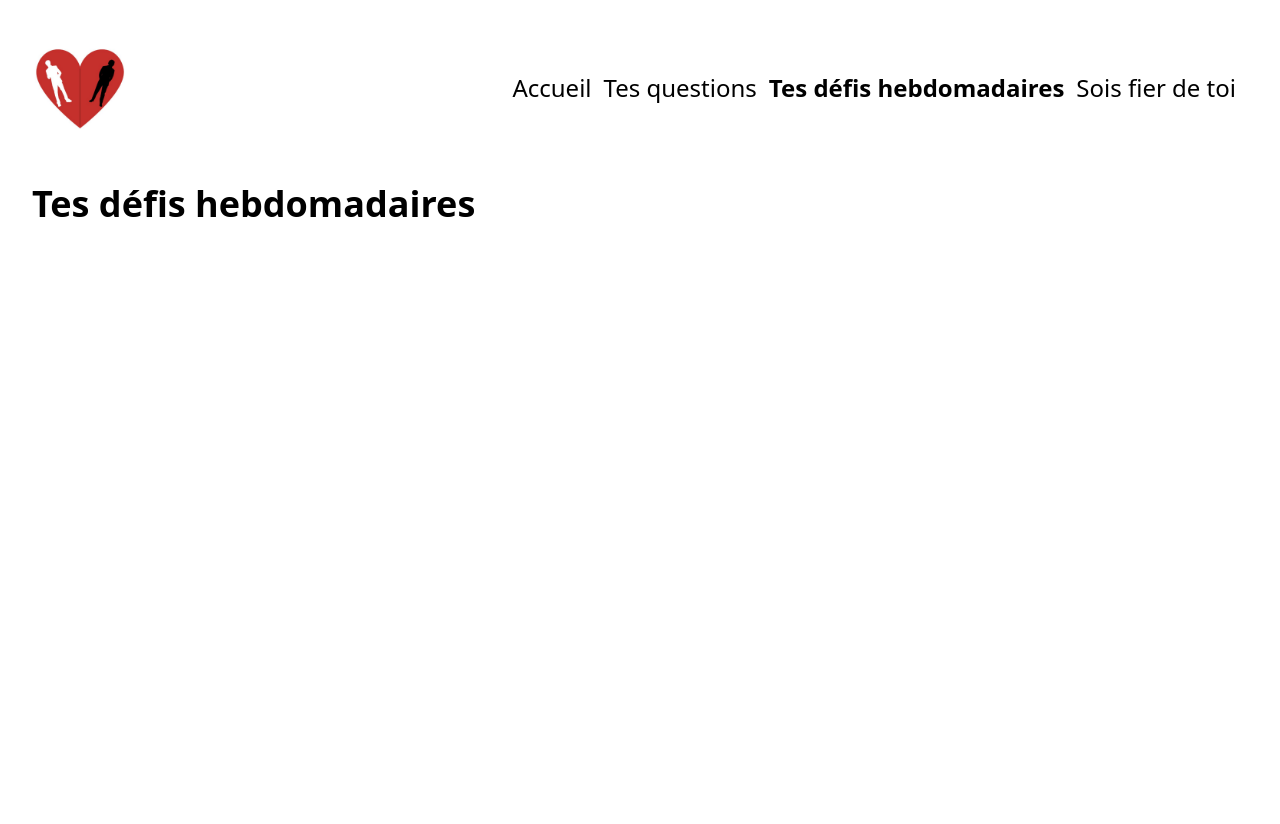
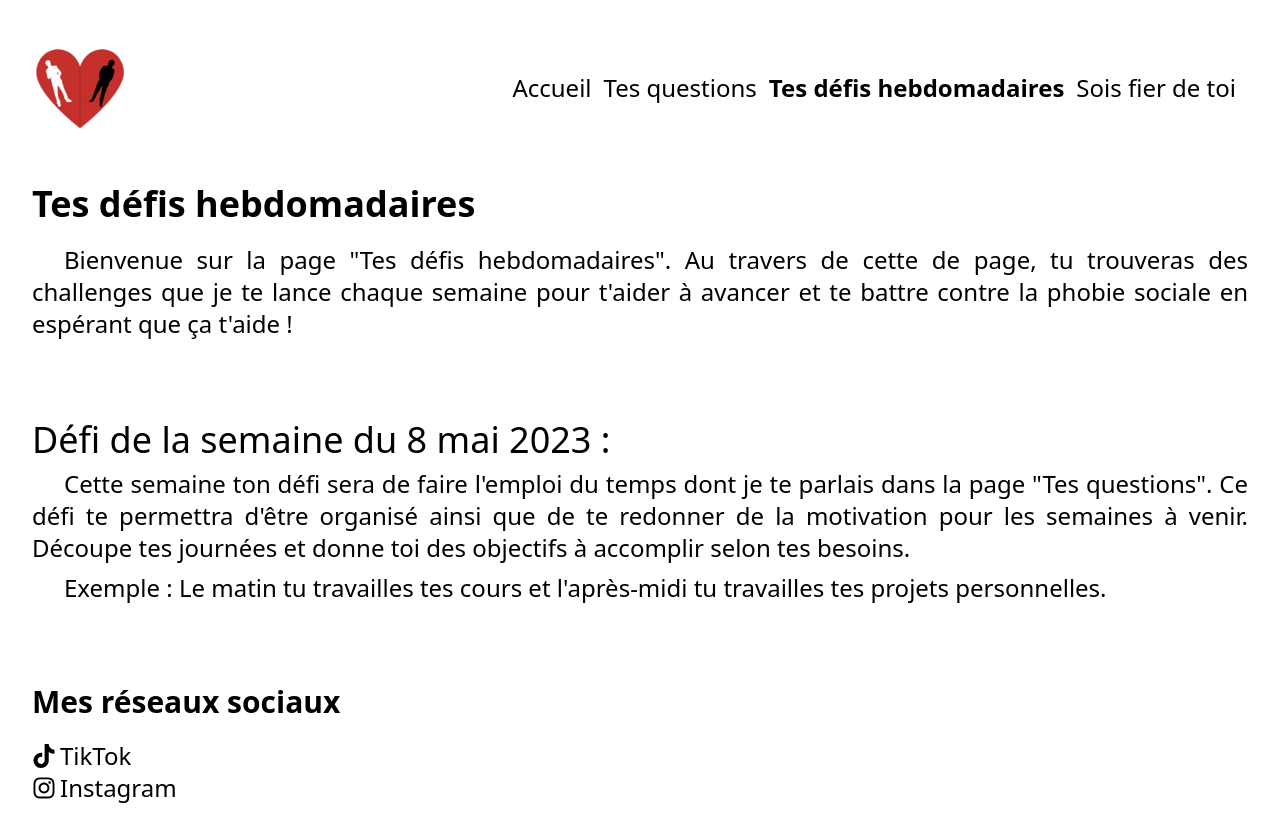
Before and after one commit to mlefloch12/unSociophobe, a React (Create React App) app: page /weeklychallenge in a window 1280 px wide. Before the commit the page ends 800 px from the top, so only its background shows below. Built offline with nearby package versions, Linux system fonts and the light colour scheme.

Commit message:
V1 de la page WeeklyChallenge

```diff
--- /dev/null
+++ b/src/components/Challenge.tsx
@@ -0,0 +1,17 @@
+export const Challenge = () => {
+    return (
+        <section>
+            <div>
+                <h3 className="font-extrabold text-4xl mt-12">Tes défis hebdomadaires</h3>
+            </div>
+            <div>
+                <p className="text-2xl mt-5 text-justify indent-8">Bienvenue sur la page "Tes défis hebdomadaires". Au travers de cette de page, tu trouveras des challenges que je te lance chaque semaine pour t'aider à avancer et te battre contre la phobie sociale en espérant que ça t'aide !</p>
+            </div>
+            <div>
+                <p className="text-4xl mt-20 font-medium">Défi de la semaine du 8 mai 2023 :</p>
+                <p className="text-2xl mt-2 text-justify indent-8">Cette semaine ton défi sera de faire l'emploi du temps dont je te parlais dans la page "Tes questions". Ce défi te permettra d'être organisé ainsi que de te redonner de la motivation pour les semaines à venir. Découpe tes journées et donne toi des objectifs à accomplir selon tes besoins.</p>
+                <p className="text-2xl mt-2 text-justify indent-8">Exemple : Le matin tu travailles tes cours et l'après-midi tu travailles tes projets personnelles.</p>
+            </div>
+        </section>
+    )
+}
--- a/src/components/Question.tsx
+++ b/src/components/Question.tsx
@@ -1,10 +1,6 @@
 export const Question = () => {
     return (
         <section>
-            <div>
-                <p className="text-4xl mt-20 font-medium">Pourquoi suis-je atteint de phobie sociale ?</p>
-                <p className="text-2xl mt-2 text-justify indent-8"></p>
-            </div>
             <div>
                 <h3 className="font-extrabold text-4xl mt-12">Tes questions</h3>
             </div>
--- a/src/screens/WeeklyChallenge.tsx
+++ b/src/screens/WeeklyChallenge.tsx
@@ -1,7 +1,11 @@
+import { Challenge } from "../components/Challenge"
+import { SocialLinks } from "../components/SocialLinks"
+
 export const WeeklyChallenge = () => {
     return (
         <main>
-            <h3 className="font-extrabold text-4xl mt-12">Tes défis hebdomadaires</h3>
+            <Challenge/>
+            <SocialLinks/>
         </main>
     )
 }
```
